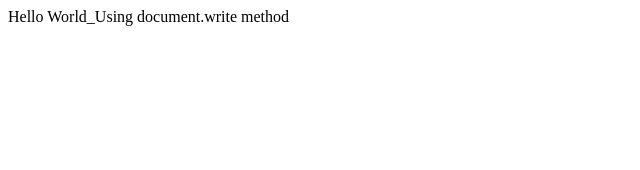
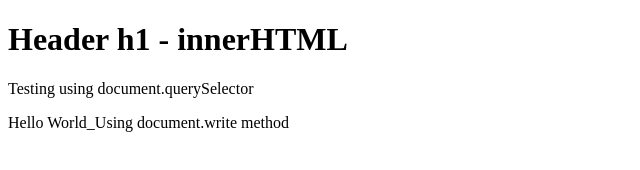
Before and after one commit to Norsi47/JavaScriptPrac, a plain HTML site: page OdinProjects/RPSpage.html in a window 1280 px wide. Shown: the whole page, without its empty margins (0-640 px from the left). Drawn offline with Linux system fonts and the light colour scheme.

Commit message:
testing with different elements

```diff
--- a/OdinProjects/RPSpage.html
+++ b/OdinProjects/RPSpage.html
@@ -6,7 +6,12 @@
 
 </head>
 <body>
+<h1>
 
+</h1>
+<p>
+
+</p>
 </body>
 <script src="RockPaperScissors.js"></script>
 </html>
--- a/OdinProjects/RockPaperScissors.js
+++ b/OdinProjects/RockPaperScissors.js
@@ -8,3 +8,12 @@ alert("Hello World_using alert");
 method to write message in <body>
  instead of doing it in html*/
 document.write("Hello World_Using document.write method");
+
+/*picks the element and writes message in there
+* for example "body" is the element, <body>
+element can be anything in html format*/
+let htmlBody = document.querySelector("p");
+htmlBody.innerText = "Testing using document.querySelector";
+//or
+let htmlHeader =document.querySelector("h1")
+htmlHeader.innerHTML = "Header h1 - innerHTML";
```
